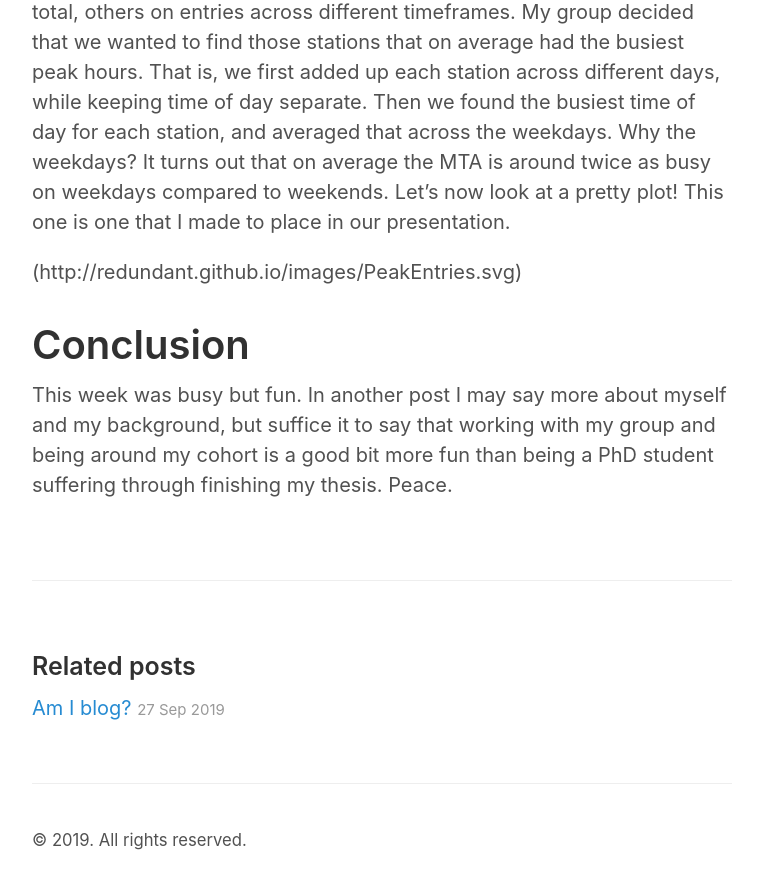
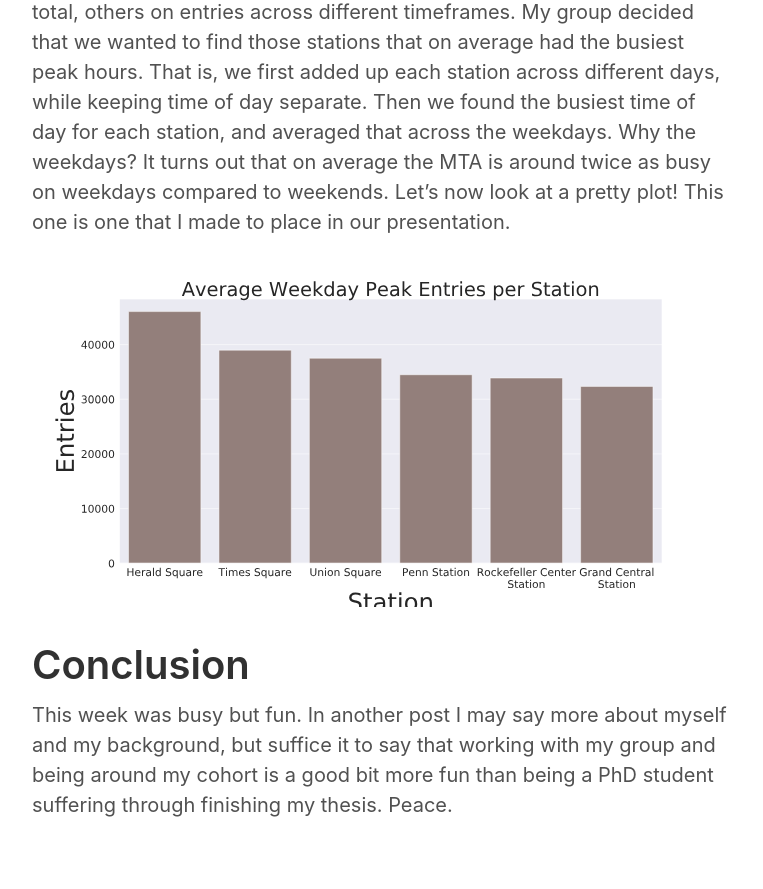
Before and after one commit to redundant/redundant.github.io, a Jekyll site: the page built from _posts/2019-09-30-mta.md, in a window 1280 px wide and 900 px high, scrolled down 2548 px. Shown: the top 889 px of the window, without its empty margins (258-1021 px from the left). Built offline with Jekyll 4.4.1, drawn with Linux system fonts in a browser that asks for light colours.

Commit message:
Hopefully fixing the image

```diff
--- a/_posts/2019-09-30-mta.md
+++ b/_posts/2019-09-30-mta.md
@@ -39,7 +39,7 @@ How bad could the MTA data be? The answer is that it was surprisingly not that b
 
 One interesting take away from watching the three other presentations by the other groups in the cohort was that each group had a slightly different proposal. Some groups focused on the stations with the most entries total, others on entries across different timeframes. My group decided that we wanted to find those stations that on average had the busiest peak hours. That is, we first added up each station across different days, while keeping time of day separate. Then we found the busiest time of day for each station, and averaged that across the weekdays. Why the weekdays? It turns out that on average the MTA is around twice as busy on weekdays compared to weekends. Let's now look at a pretty plot! This one is one that I made to place in our presentation.
 
-({{ site.url }}/images/PeakEntries.svg)
+![Image]({{ site.url }}/images/PeakEntries.svg)
 
 # Conclusion
 
```
